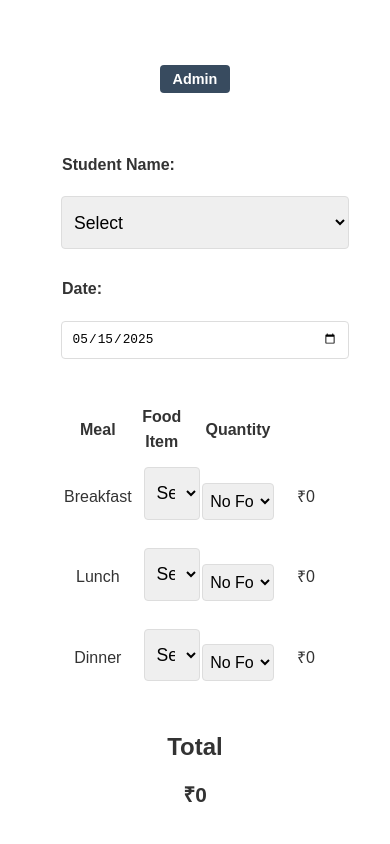
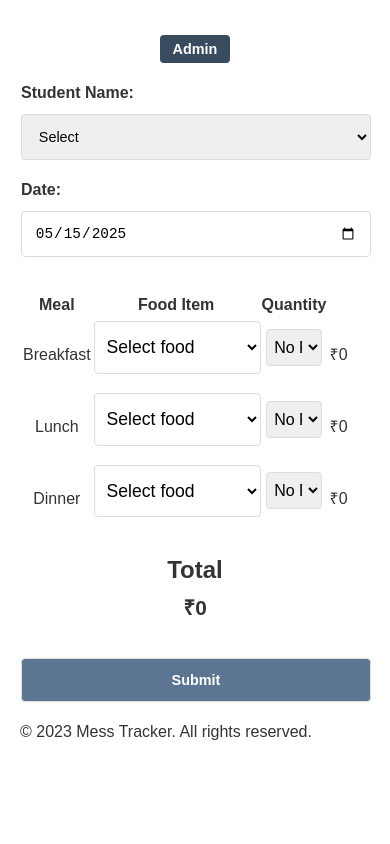
Before and after one commit to dheeraj-2607/dormtracker, a plain HTML site: page index.html in a window 390 px wide. Shown: the top 844 px of the page. Drawn offline with nearby package versions, Linux system fonts and the light colour scheme; some packages are replaced by stand-ins of ours; a script that the page names is missing.

Commit message:
styles.css

```diff
--- a/styles.css
+++ b/styles.css
@@ -1,8 +1,7 @@
-
 /* General Reset */
 * {
-    margin: 10px;
-    padding: 1px;
+    margin: 1px;
+    padding: 0px;
     box-sizing: border-box;
 
   }
@@ -76,7 +75,7 @@
     background: #f1f1f1;
     padding: 1rem;
     border-radius: 4px;
-    margin-top: 1rem;
+    margin-top: 0rem;
     text-align: center;
   }
 
@@ -87,6 +86,25 @@
   }
 
   @media (max-width: 600px) {
+  /* Make only the food select full width and readable */
+  select.food-select {
+    width: 100%;
+    min-width: 0;
+    font-size: 1.1rem;
+    padding: 0.9rem 0.5rem;
+    white-space: normal; /* Allow text to wrap */
+    background-color: #fff;
+  }
+
+  /* Keep quantity select compact */
+  select.quantity-select {
+    width: 3.5em;
+    min-width: 0;
+    font-size: 1rem;
+    padding: 0.5em 0.2em;
+    display: inline-block;
+  }
+}
     body {
       padding: 1rem;
     }
@@ -100,7 +118,6 @@
     form button {
       font-size: 0.9rem;
     }
-  }
 .Total{
   align-self: center;
   margin: 0 auto;
@@ -120,15 +137,7 @@ heade {
     font-size: 1.5rem;
     margin: 0;
   }
-  select.quantity-select {
-  width: 4.5em;      /* or try 3em, 4em, etc. for your design */
-  min-width: 0;
-  max-width: 100%;
-  display: inline-block;
-  padding: 0.5em 0.2em;
-  font-size: 1rem;
-  margin-bottom: 0;  /* Remove extra margin if needed */
-}
+
   header .admin-link {
     align-items: center;
     text-align: center;
@@ -141,7 +150,25 @@ heade {
     border-radius: 4px;
     transition: background-color 0.3s ease;
   }
-  @media (max-width: 768px) {
+    @media (max-width: 480px) {
+  /* Make only the food select full width and readable */
+  select.food-select {
+    width: 100%;
+    min-width: 0;
+    font-size: 1.1rem;
+    padding: 0.9rem 0.5rem;
+    white-space: normal; /* Allow text to wrap */
+    background-color: #fff;
+  }
+
+  /* Keep quantity select compact */
+  select.quantity-select {
+    width: 3.5em;
+    min-width: 0;
+    font-size: 1rem;
+    padding: 0.5em 0.2em;
+    display: inline-block;
+  }
     header {
         flex-direction: column;
         text-align: center;
@@ -166,48 +193,26 @@ heade {
     .totals p {
         font-size: 1rem;
     }
-}
+  }
 @media (max-width: 480px) {
-    body {
-        padding: 0.5rem;
-    }
-
-    header h1 {
-        font-size: 1.5rem;
-    }
-
-    .container {
-        padding: 1rem;
-    }
-
-    form select {
+  /* Make only the food select full width and readable */
+  select.food-select {
+    width: 100%;
+    min-width: 0;
     font-size: 1.1rem;
     padding: 0.9rem 0.5rem;
-    min-width: 100%;
+    white-space: normal; /* Allow text to wrap */
+    background-color: #fff;
   }
-  .table-container {
-    padding: 0;
-    margin: 0;
-    width: 100%;
-    overflow-x:auto;
+
+  /* Keep quantity select compact */
+  select.quantity-select {
+    width: 3.5em;
+    min-width: 0;
+    font-size: 1rem;
+    padding: 0.5em 0.2em;
+    display: inline-block;
   }
-   td, th {
-    padding: 0rem 0rem;
-    font-size: 1rem;
-  }
-    form input,
-    form button {
-        font-size: 0.8rem;
-        padding: 0.6rem;
-    }
-
-    form button {
-        padding: 0.6rem;
-    }
-
-    .totals p {
-        font-size: 0.9rem;
-    }
 }
 .grand-total {
   text-align: center;
```
